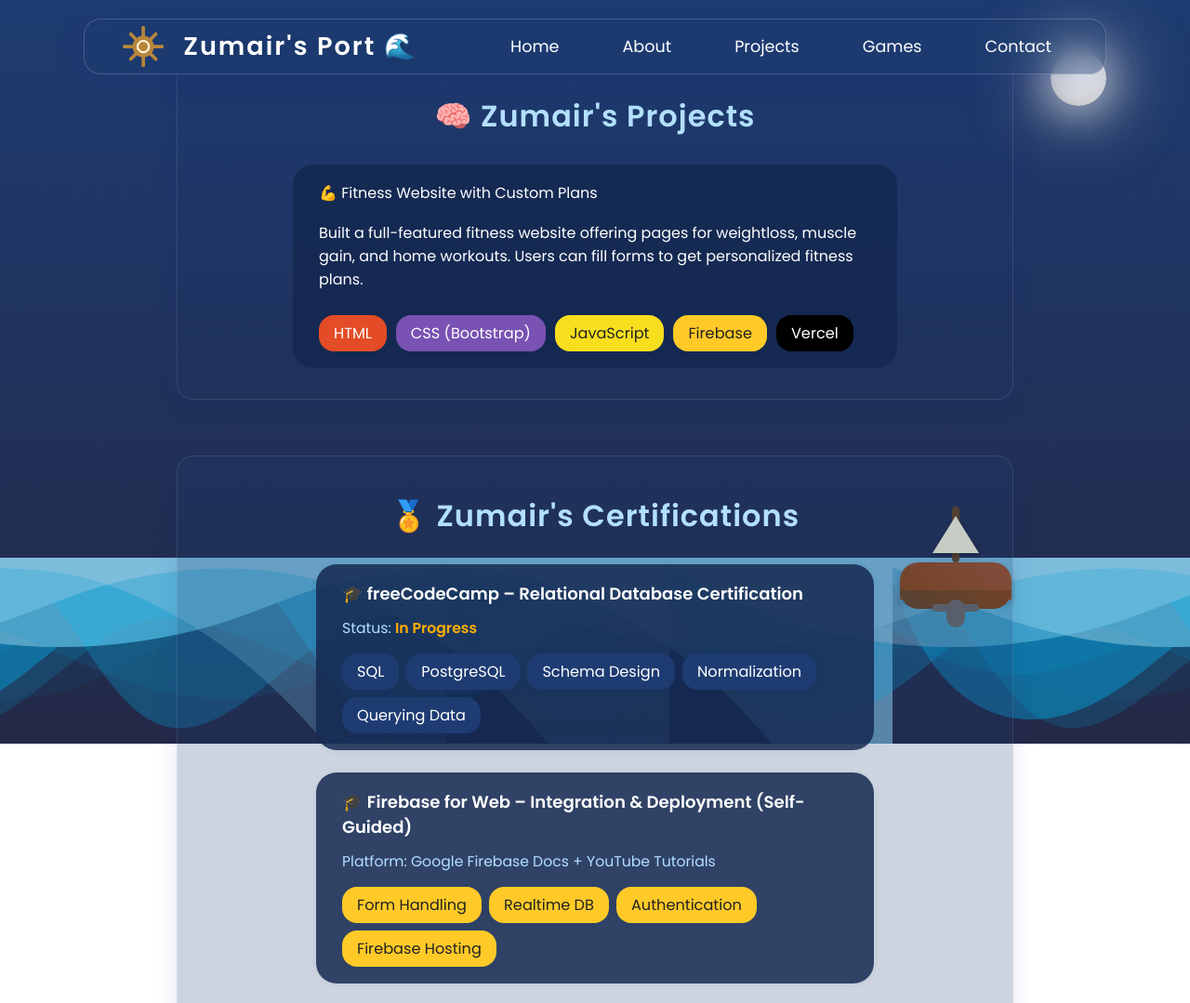
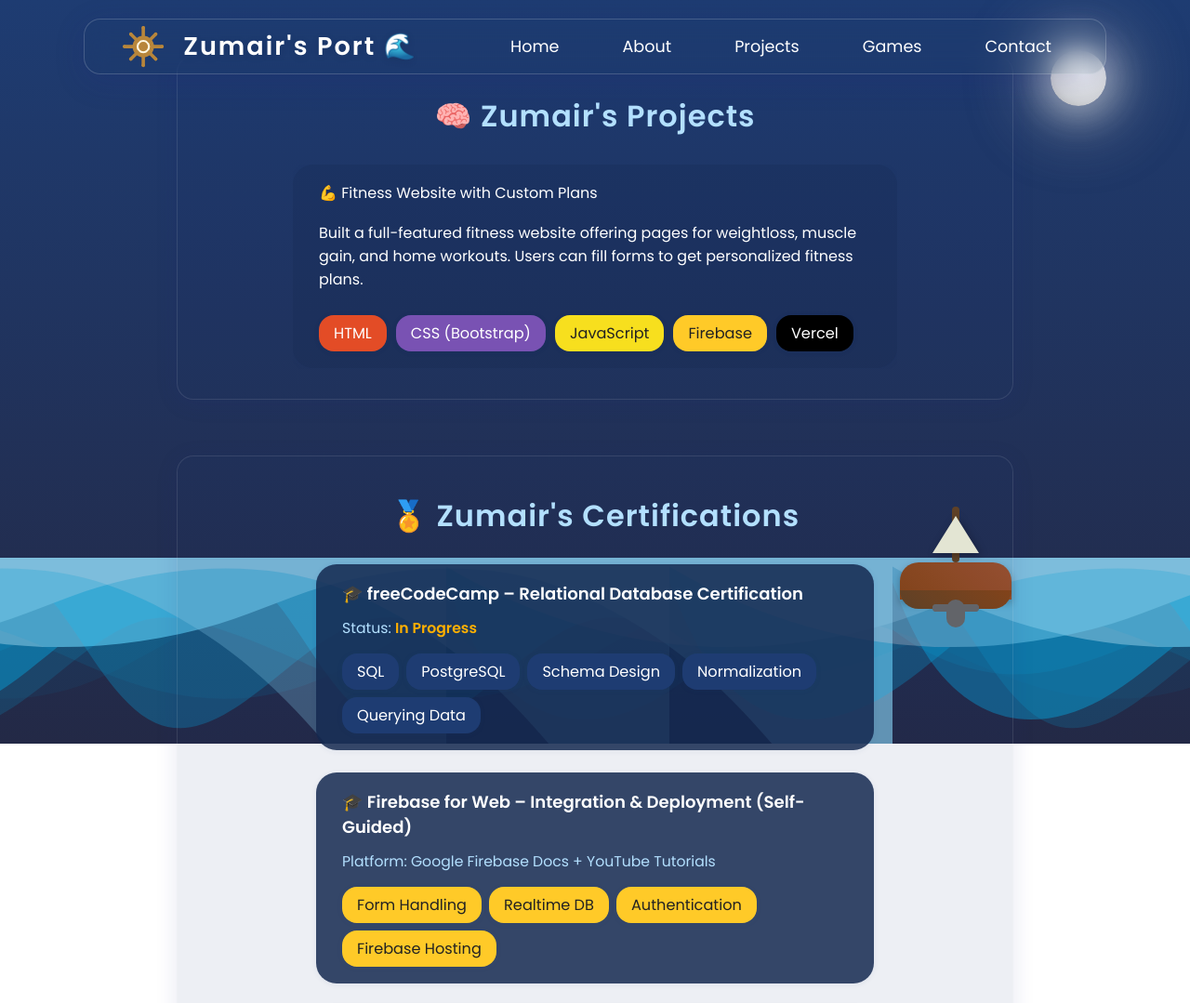
Before and after one commit to Zumair08/portfolio-ocean-themed, a plain HTML site: page projects.html in a window 1280 px wide. Shown: the top 1079 px of the page at 93% size. Drawn offline with Linux system fonts and the light colour scheme.

Commit message:
Fix transparency for projects page - make project cards and certification badges more transparent

```diff
--- a/styles.css
+++ b/styles.css
@@ -189,7 +189,7 @@ body {
     width: 90%;
     max-width: 1100px;
     height: 60px;
-    background: rgba(30, 60, 114, 0.45); /* more transparent */
+    background: rgba(30, 60, 114, 0.15);
     border-radius: 18px;
     display: flex;
     align-items: center;
@@ -380,7 +380,7 @@ body {
     max-width: 700px;
     margin: 100px auto 40px auto;
     padding: 48px 32px 40px 32px;
-    background: rgba(30, 60, 114, 0.35);
+    background: rgba(30, 60, 114, 0.08);
     border-radius: 24px;
     box-shadow: 0 8px 32px 0 rgba(31, 38, 135, 0.18);
     backdrop-filter: blur(8px);
@@ -823,7 +823,7 @@ body {
 }
 
 .project-card, .cert-badge {
-    background: rgba(20, 40, 80, 0.85);
+    background: rgba(20, 40, 80, 0.25);
     color: #fff;
     border-radius: 22px;
     padding: 18px 28px;
@@ -945,7 +945,7 @@ body {
 .certifications-section {
     margin: 60px auto 0 auto;
     max-width: 900px;
-    background: rgba(30, 60, 114, 0.22);
+    background: rgba(30, 60, 114, 0.08);
     border-radius: 18px;
     box-shadow: 0 4px 24px rgba(31, 38, 135, 0.10);
     padding: 40px 32px 32px 32px;
```
Also changed, not shown: index.html (+1 -3 lines).
